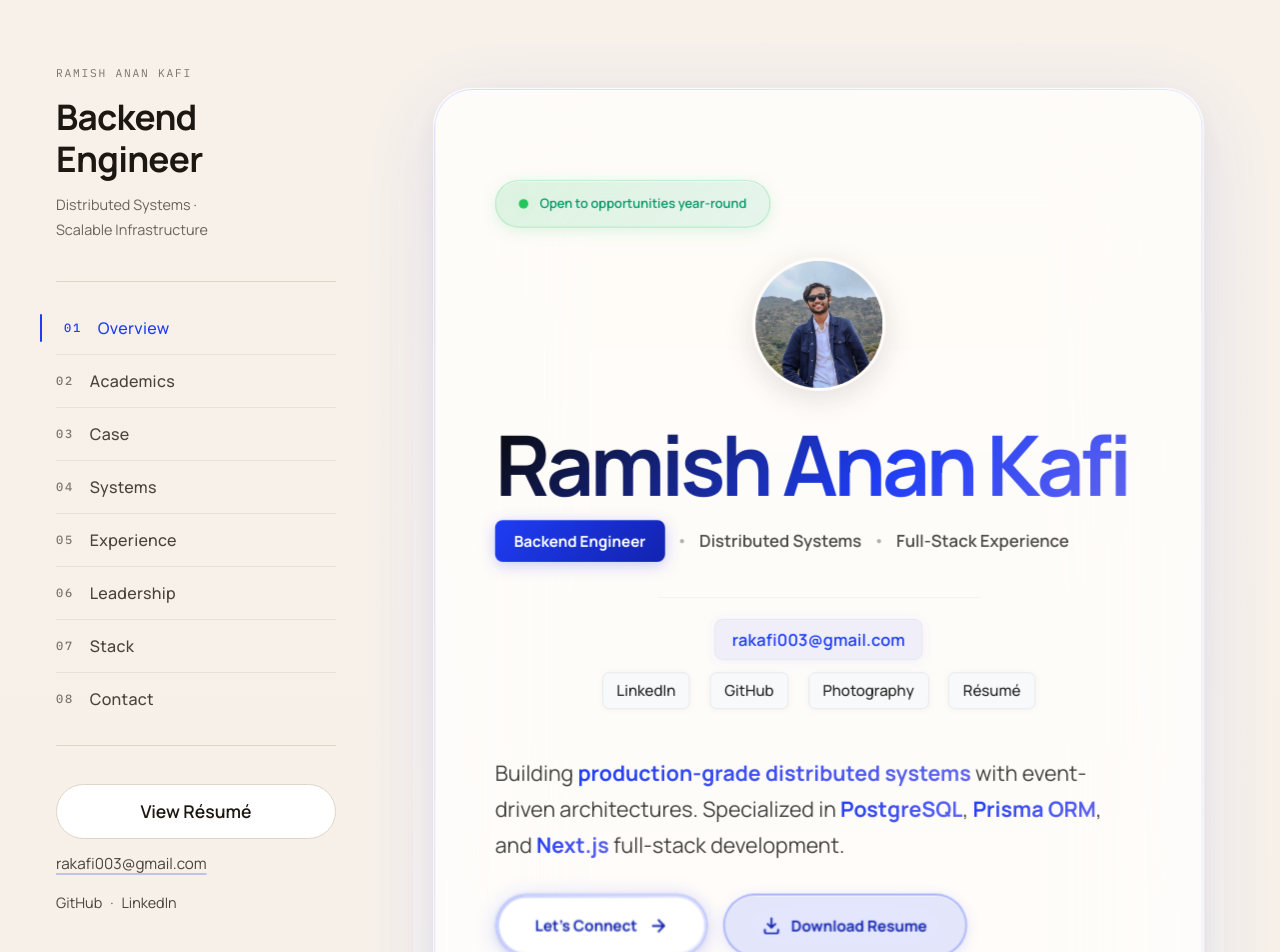
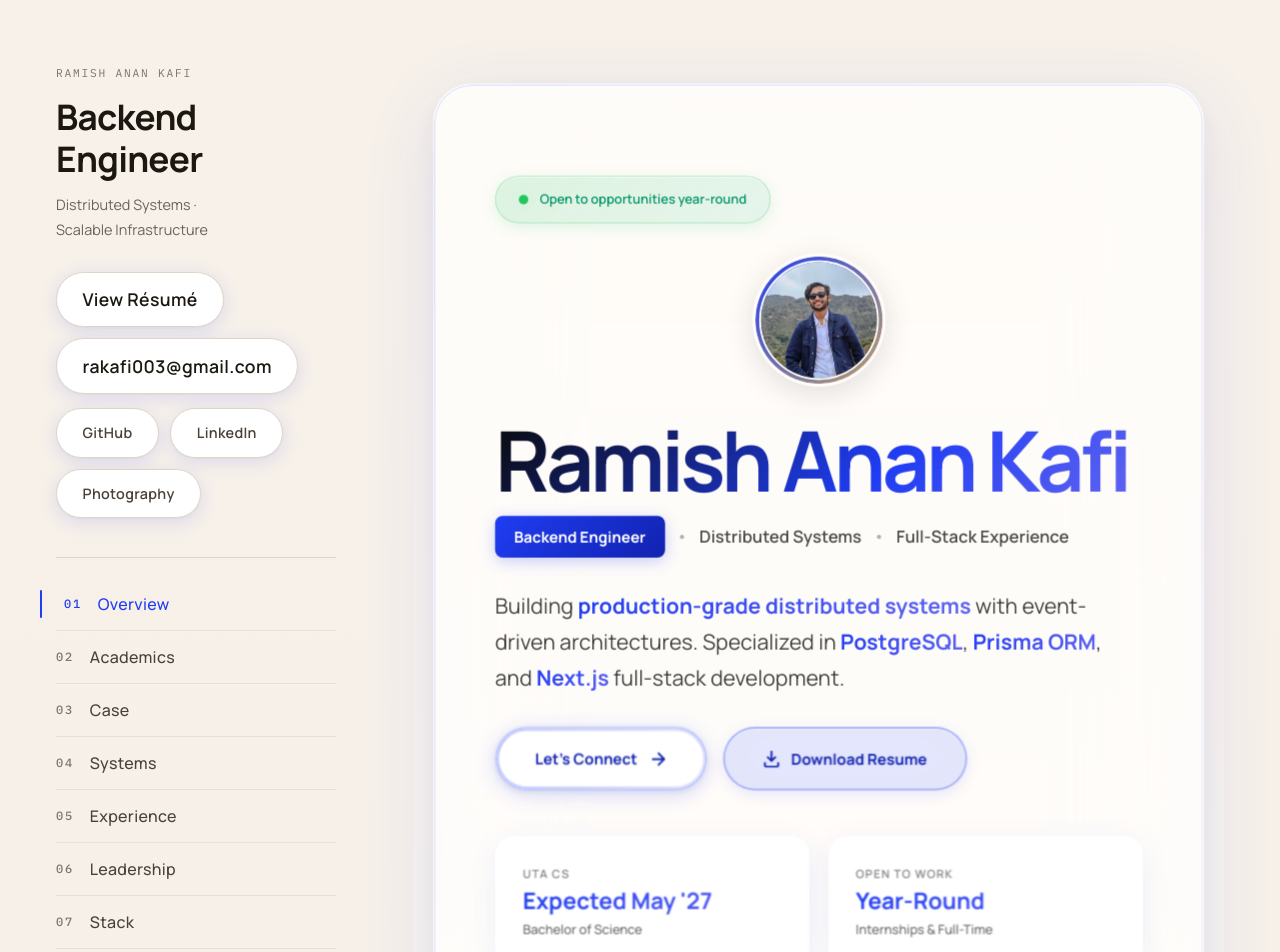
Before and after one commit to kafi003/portfolio, a React (Vite) app: page / in a window 1280 px wide. Shown: the top 952 px of the page. Built offline with nearby package versions, Linux system fonts and the light colour scheme; a web font is replaced by a local one.

Commit message:
FAANG-level polish: site-wide visual and UX enhancements

```diff
--- a/src/components/ContactNew.jsx
+++ b/src/components/ContactNew.jsx
@@ -40,7 +40,7 @@ export default function Contact() {
           }}
         >
           📍 Arlington, TX — Open to relocation<br/>
-          🎯 Open to internships, part-time, and full-time roles year-round
+          Open to internships, part-time, and full-time roles year-round
         </motion.p>
 
         <motion.p
--- a/src/components/Experience.css
+++ b/src/components/Experience.css
@@ -9,13 +9,32 @@
 }
 
 .experience-card {
-  padding: clamp(1.6rem, 3vw, 2.1rem);
-  border-radius: var(--radius-md);
-  border: 1px solid var(--border);
-  background: var(--card);
-  box-shadow: var(--shadow-sm);
+  padding: clamp(2.2rem, 4vw, 2.8rem);
+  border-radius: 22px;
+  background: rgba(255,255,255,0.72);
+  box-shadow: 0 8px 32px rgba(31,61,243,0.10), 0 2px 8px rgba(0,0,0,0.07);
   display: grid;
   gap: 1.1rem;
+  border: 3px solid transparent;
+  background-clip: padding-box;
+  position: relative;
+}
+
+.experience-card::before {
+  content: '';
+  position: absolute;
+  inset: 0;
+  border-radius: 22px;
+  padding: 2px;
+  background: linear-gradient(135deg, #a3c9fa 0%, #e0c3fc 50%, #f9e7c3 100%);
+  z-index: 0;
+  pointer-events: none;
+}
+
+.experience-card > * {
+  position: relative;
+  z-index: 1;
+}
 }
 
 .experience-header {
--- a/src/components/HeroNew.css
+++ b/src/components/HeroNew.css
@@ -213,19 +213,32 @@
     0 1px 3px rgba(0, 0, 0, 0.04);
 }
 
-.hero__profile-info {
-  display: grid;
-  gap: 0.5rem;
+
+.hero__profile-photo {
+  display: flex;
+  align-items: center;
+  justify-content: center;
+  width: 320px;
+  height: 320px;
+  margin: 0 auto 1.7rem auto;
+  border-radius: 50%;
+  background: linear-gradient(135deg, #1f3df3 0%, #7f3df3 50%, #c9a961 100%);
+  box-shadow: 0 8px 32px rgba(31,61,243,0.13), 0 2px 8px rgba(0,0,0,0.07);
+  overflow: hidden;
+  border: 4px solid transparent;
+  padding: 4px;
+  position: relative;
 }
 
-.hero__location {
-  font-size: 1.1rem;
-  font-weight: 700;
-  color: var(--text-primary);
+.hero__profile-photo img {
+  width: 100%;
+  height: 100%;
+  border-radius: 50%;
+  object-fit: cover;
+  box-shadow: 0 2px 16px rgba(31,61,243,0.10), 0 1px 3px rgba(0,0,0,0.04);
+  background: #fff;
+  border: 2px solid #fff;
 }
-
-.hero__availability {
-  font-size: 0.9rem;
   line-height: 1.6;
   color: var(--text-secondary);
   font-weight: 500;
--- a/src/components/HeroNew.jsx
+++ b/src/components/HeroNew.jsx
@@ -51,9 +51,11 @@ export default function Hero() {
           initial={{ opacity: 0, scale: 0.8 }}
           animate={{ opacity: 1, scale: 1 }}
           transition={{ delay: 0.15, duration: 0.8, ease: appleEase }}
-          whileHover={{ scale: 1.05 }}
+          whileHover={{ scale: 1.07 }}
         >
-          <img src="/profile.png" alt="Ramish Anan Kafi" loading="eager" />
+          <div style={{width:'100%',height:'100%',display:'flex',alignItems:'center',justifyContent:'center',borderRadius:'50%',background:'linear-gradient(135deg,#1f3df3 0%,#c9a961 100%)',padding:'4px',boxShadow:'0 8px 32px rgba(31,61,243,0.13),0 2px 8px rgba(0,0,0,0.07)'}}>
+            <img src="/profile.png" alt="Ramish Anan Kafi" loading="eager" style={{width:'100%',height:'100%',borderRadius:'50%',objectFit:'cover',boxShadow:'0 2px 16px rgba(31,61,243,0.10),0 1px 3px rgba(0,0,0,0.04)',background:'#fff',border:'2px solid #fff'}} />
+          </div>
         </motion.div>
 
         {/* Main Identity */}
@@ -72,16 +74,7 @@ export default function Hero() {
               <span className="hero__title-separator">•</span>
               <span className="hero__title-specialty">Full-Stack Experience</span>
             </div>
-            <div style={{ margin: '1.3rem 0 1rem 0', display: 'flex', flexDirection: 'column', alignItems: 'center', gap: '0.5rem' }}>
-              <div style={{ width: '100%', maxWidth: 340, borderBottom: '1.5px solid #e5e7eb', marginBottom: '0.9rem', borderRadius: '2px' }}></div>
-              <a href="mailto:rakafi003@gmail.com" target="_blank" rel="noopener noreferrer" style={{ fontWeight: 600, color: '#1f3df3', fontSize: '1.08rem', textDecoration: 'none', letterSpacing: '0.01em', background: 'rgba(31,61,243,0.07)', padding: '0.35rem 1.1rem', borderRadius: '8px', boxShadow: '0 2px 12px rgba(31,61,243,0.07)', transition: 'background 0.2s' , border: '1px solid #e5e7eb'}} onMouseOver={e => e.currentTarget.style.background='rgba(31,61,243,0.13)'} onMouseOut={e => e.currentTarget.style.background='rgba(31,61,243,0.07)'}>rakafi003@gmail.com</a>
-              <div style={{ display: 'flex', gap: '1.3rem', justifyContent: 'center', flexWrap: 'wrap', marginTop: '0.3rem' }}>
-                <a href="https://linkedin.com/in/ramishanankafi" target="_blank" rel="noopener noreferrer" style={{ color: '#222', fontWeight: 500, fontSize: '0.99rem', textDecoration: 'none', background: '#f8f9fa', padding: '0.28rem 0.9rem', borderRadius: '7px', boxShadow: '0 1px 8px rgba(0,0,0,0.04)', border: '1px solid #e5e7eb', transition: 'background 0.2s' }} onMouseOver={e => e.currentTarget.style.background='#e5e7eb'} onMouseOut={e => e.currentTarget.style.background='#f8f9fa'}>LinkedIn</a>
-                <a href="https://github.com/kafi003" target="_blank" rel="noopener noreferrer" style={{ color: '#222', fontWeight: 500, fontSize: '0.99rem', textDecoration: 'none', background: '#f8f9fa', padding: '0.28rem 0.9rem', borderRadius: '7px', boxShadow: '0 1px 8px rgba(0,0,0,0.04)', border: '1px solid #e5e7eb', transition: 'background 0.2s' }} onMouseOver={e => e.currentTarget.style.background='#e5e7eb'} onMouseOut={e => e.currentTarget.style.background='#f8f9fa'}>GitHub</a>
-                <a href="https://www.flickr.com/photos/201212954@N04" target="_blank" rel="noopener noreferrer" style={{ color: '#222', fontWeight: 500, fontSize: '0.99rem', textDecoration: 'none', background: '#f8f9fa', padding: '0.28rem 0.9rem', borderRadius: '7px', boxShadow: '0 1px 8px rgba(0,0,0,0.04)', border: '1px solid #e5e7eb', transition: 'background 0.2s' }} onMouseOver={e => e.currentTarget.style.background='#e5e7eb'} onMouseOut={e => e.currentTarget.style.background='#f8f9fa'}>Photography</a>
-                <a href="/Ramish_Anan_Kafi_Resume.pdf" target="_blank" rel="noopener noreferrer" style={{ color: '#222', fontWeight: 500, fontSize: '0.99rem', textDecoration: 'none', background: '#f8f9fa', padding: '0.28rem 0.9rem', borderRadius: '7px', boxShadow: '0 1px 8px rgba(0,0,0,0.04)', border: '1px solid #e5e7eb', transition: 'background 0.2s' }} onMouseOver={e => e.currentTarget.style.background='#e5e7eb'} onMouseOut={e => e.currentTarget.style.background='#f8f9fa'}>Résumé</a>
-              </div>
-            </div>
+            {/* ...existing code... (removed duplicate contact/social links) */}
           </motion.div>
 
           <motion.p
--- a/src/components/Navigation.css
+++ b/src/components/Navigation.css
@@ -1,3 +1,19 @@
+/* Eye-catching highlight for contact/social buttons */
+.nav-panel__button--highlight {
+  background: linear-gradient(90deg, #1f3df3 0%, #7f3df3 60%, #c9a961 100%);
+  color: #fff;
+  border: none;
+  font-weight: 700;
+  box-shadow: 0 4px 18px rgba(31,61,243,0.13), 0 1px 3px rgba(0,0,0,0.04);
+  letter-spacing: 0.02em;
+  transition: background 0.2s, box-shadow 0.2s, transform 0.2s;
+}
+
+.nav-panel__button--highlight:hover {
+  background: linear-gradient(90deg, #7f3df3 0%, #1f3df3 60%, #c9a961 100%);
+  box-shadow: 0 8px 32px rgba(31,61,243,0.18);
+  transform: translateY(-2px) scale(1.04);
+}
 .nav-panel {
   position: relative;
   color: var(--text-secondary);
--- a/src/components/Navigation.jsx
+++ b/src/components/Navigation.jsx
@@ -59,6 +59,15 @@ export default function Navigation() {
           <span className="nav-panel__eyebrow">Ramish Anan Kafi</span>
           <h1>Backend Engineer</h1>
           <p>Distributed Systems · Scalable Infrastructure</p>
+          <div className="nav-panel__contact-links" style={{marginTop:'1.1rem',display:'flex',flexDirection:'column',alignItems:'flex-start',gap:'0.7rem'}}>
+            <a href="/Ramish_Anan_Kafi_Resume.pdf" target="_blank" rel="noopener" className="nav-panel__button nav-panel__button--highlight">View Résumé</a>
+            <a href="mailto:rakafi003@gmail.com" className="nav-panel__button nav-panel__button--highlight">rakafi003@gmail.com</a>
+            <div className="nav-panel__social" style={{display:'flex',gap:'0.7rem',flexWrap:'wrap',marginTop:'0.2rem'}}>
+              <a href="https://github.com/kafi003" target="_blank" rel="noopener" className="nav-panel__button nav-panel__button--highlight">GitHub</a>
+              <a href="https://www.linkedin.com/in/kafi003" target="_blank" rel="noopener" className="nav-panel__button nav-panel__button--highlight">LinkedIn</a>
+              <a href="https://ramish.photo" target="_blank" rel="noopener" className="nav-panel__button nav-panel__button--highlight">Photography</a>
+            </div>
+          </div>
         </div>
 
         <nav className="nav-panel__nav" aria-label="Primary">
@@ -77,18 +86,6 @@ export default function Navigation() {
             ))}
           </ol>
         </nav>
-
-        <div className="nav-panel__cta">
-          <a href="/Ramish_Anan_Kafi_Resume.pdf" target="_blank" rel="noopener" className="nav-panel__button">
-            View Résumé
-          </a>
-          <a href="mailto:rakafi003@gmail.com" className="nav-panel__link">rakafi003@gmail.com</a>
-          <div className="nav-panel__social">
-            <a href="https://github.com/kafi003" target="_blank" rel="noopener">GitHub</a>
-            <span>·</span>
-            <a href="https://www.linkedin.com/in/kafi003" target="_blank" rel="noopener">LinkedIn</a>
-          </div>
-        </div>
       </div>
     </aside>
   );
```
